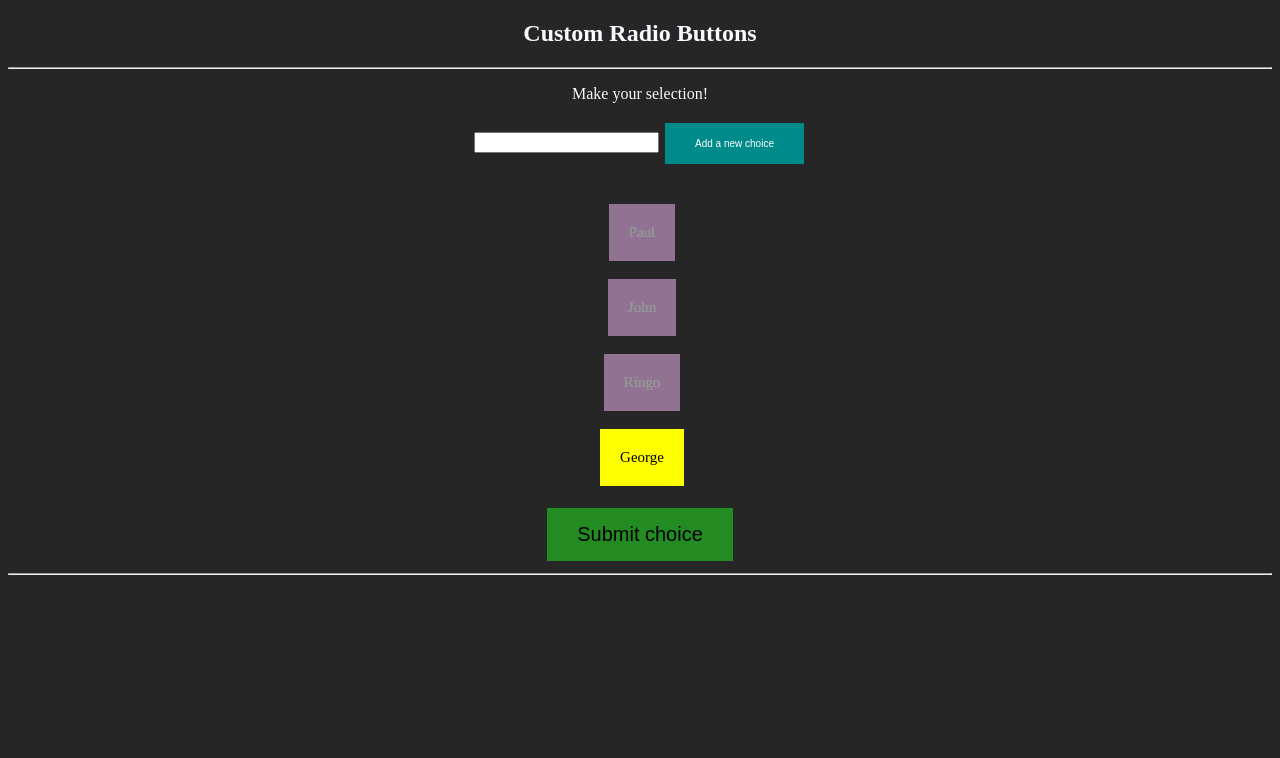
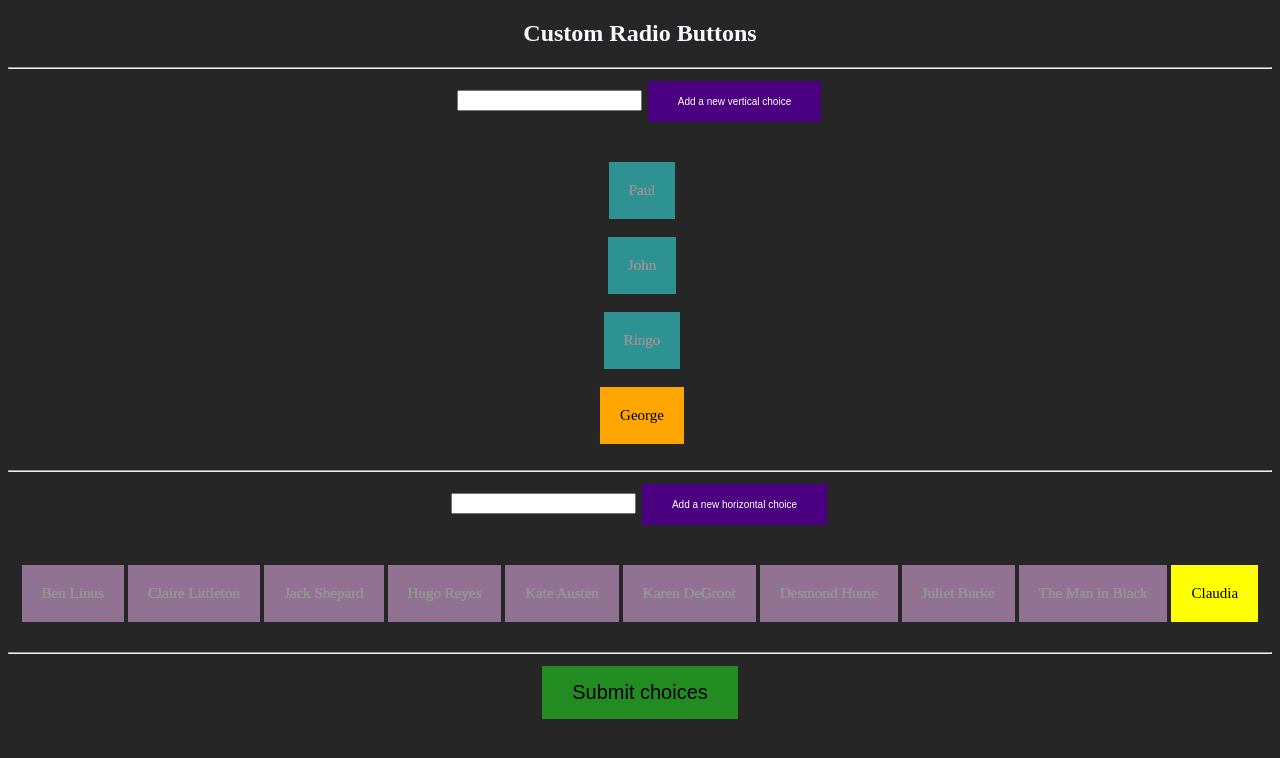
Before and after one commit to PetNamedEr/Flask-dynamic-custom-styled-radiobuttons, a Flask app: page / in a window 1280 px wide. Shown: the top 758 px of the page. Run offline with Flask 2, Linux system fonts and the light colour scheme.

Commit message:
Added horizontal buttons too

```diff
--- a/app.py
+++ b/app.py
@@ -12,18 +12,28 @@ class RadioFieldForm(Form):
             self.value.choices.append((i,choice))
             i += 1
 
-customRadioFieldChoices = ["Paul","John","Ringo","George"]
+customRadioFieldChoicesVertical = ["Paul","John","Ringo","George"]
+customRadioFieldChoicesHorizontal = ["Ben Linus","Claire Littleton","Jack Shepard","Hugo Reyes","Kate Austen","Karen DeGroot",\
+                            "Desmond Hume","Juliet Burke","The Man in Black","Claudia"]
 
 @app.route('/', methods=['GET', 'POST'])
 def index():
-    form = RadioFieldForm(request.form)
+    horizontalForm = RadioFieldForm(request.form)
+    verticalForm = RadioFieldForm(request.form)
     if request.method == 'GET':
-        form.setChoices(customRadioFieldChoices)
-        return render_template('CustomRadioButtons.html',form=form)
+        horizontalForm.setChoices(customRadioFieldChoicesHorizontal)
+        verticalForm.setChoices(customRadioFieldChoicesVertical)
+        return render_template('CustomRadioButtons.html',horizontalForm=horizontalForm,verticalForm=verticalForm)
     if request.method == 'POST':
-        return render_template('Results.html',result=request.form['chosenValue'])
+        return render_template('Results.html',horizontalResult=request.form['chosenValueHorizontal'],
+                                verticalResult=request.form['chosenValueVertical'])
 
-@app.route('/addNewRadioFieldChoice', methods=['GET', 'POST'])
-def addCustomRadioFieldChoice():
-    customRadioFieldChoices.append(request.form['newChoice'])
+@app.route('/addNewRadioFieldChoiceHorizontal', methods=['GET', 'POST'])
+def addNewRadioFieldChoiceHorizontal():
+    customRadioFieldChoicesHorizontal.append(request.form['newChoiceHorizontal'])
     return redirect('/')
+
+@app.route('/addNewRadioFieldChoiceVertical', methods=['GET', 'POST'])
+def addNewRadioFieldChoiceVertical():
+    customRadioFieldChoicesVertical.append(request.form['newChoiceVertical'])
+    return redirect('/')
--- /dev/null
+++ b/static/css/Common.css
@@ -0,0 +1,14 @@
+body {
+  background-color: #262626;
+  color: ghostwhite;
+  text-align: center;
+  font-family: "Bauhaus 93"
+}
+
+.resultText {
+  background-color: deeppink;
+  color: ghostwhite;
+  font-size: 30px;
+  font-family: "Brush Script MT";
+  padding: 15px 30px;
+}
--- /dev/null
+++ b/static/css/HorizontalRadioButtons.css
@@ -0,0 +1,44 @@
+.cc-selectorVertical input{
+  margin:0;padding:0;
+  -webkit-appearance:none;
+     -moz-appearance:none;
+          appearance:none;
+}
+
+.myRadioButtonVertical{
+  font-size: 15px;
+  background-color: dodgerblue;
+  color: white;
+  padding: 20px;
+}
+
+.cc-selectorVertical input:active +.myRadioButtonVertical-cc{
+  background-color:blueviolet;
+  opacity: .9;}
+
+.cc-selectorVertical input:checked +.myRadioButtonVertical-cc{
+  background-color: orange;
+  color: black;
+    -webkit-filter: none;
+       -moz-filter: none;
+            filter: none;
+}
+
+.myRadioButtonVertical-cc {
+  cursor:pointer;
+  background-size:contain;
+  background-repeat:no-repeat;
+  display:inline-block;
+  -webkit-transition: all 100ms ease-in;
+     -moz-transition: all 100ms ease-in;
+          transition: all 100ms ease-in;
+  -webkit-filter: brightness(1.8) opacity(.5);
+     -moz-filter: brightness(1.8) opacity(.5);
+          filter: brightness(1.8) opacity(.5);
+}
+
+.myRadioButtonVertical-cc:hover{
+  -webkit-filter: brightness(1.2) grayscale(.5) opacity(.7);
+     -moz-filter: brightness(1.2) grayscale(.5) opacity(.7);
+          filter: brightness(1.2) grayscale(.5) opacity(.7);
+}
--- /dev/null
+++ b/static/css/SubmitAndNewChoiceButtons.css
@@ -0,0 +1,38 @@
+.button {
+    border: none;
+    color: white;
+    padding: 15px 30px;
+    text-align: center;
+    text-decoration: none;
+    display: inline-block;
+    margin: 4px 2px;
+    -webkit-transition-duration: 0.6s;
+    transition-duration: 0.6s;
+    cursor: pointer;
+}
+
+.submitButton {
+    background-color: forestgreen;
+    color: black;
+    border: 2px gray;
+    font-size: 20px;
+}
+
+.submitButton:hover {
+    background-color: lawngreen;
+    color: white;
+    font-size: 30px;
+}
+
+.newChoiceButton {
+    background-color: indigo;
+    color: white;
+    border: 2px gray;
+    font-size: 10px;
+
+  }
+.newChoiceButton:hover {
+    background-color: blue;
+    color: black;
+    font-size: 20px;
+}
--- /dev/null
+++ b/static/css/VerticalRadioButtons.css
@@ -0,0 +1,54 @@
+.cc-selectorHorizontal {
+  display: inline-block;
+  text-align: center;
+}
+
+.cc-selectorHorizontal input {
+  float: left;
+  margin:0;padding:0;
+  -webkit-appearance:none;
+      -moz-appearance:none;
+           appearance:none;
+}
+
+.myHorizontalRadioButton {
+  font-size: 15px;
+  background-color: hotpink;
+  padding: 20px;
+}
+
+
+.cc-selectorHorizontal input:active +.myRadioButtonHorizontal-cc {
+  background-color:blueviolet;
+  opacity: .9;
+}
+
+
+.cc-selectorHorizontal input:checked +.myHorizontalRadioButton-cc {
+  background-color: yellow;
+  color: black;
+   -webkit-filter: none;
+      -moz-filter: none;
+           filter: none;
+}
+
+.myHorizontalRadioButton-cc {
+  float: left;
+  cursor:pointer;
+  background-size:contain;
+  background-repeat:no-repeat;
+  display:block;
+  color: ghostwhite;
+  -webkit-transition: all 100ms ease-in;
+     -moz-transition: all 100ms ease-in;
+          transition: all 100ms ease-in;
+  -webkit-filter: brightness(1.8) opacity(.5);
+     -moz-filter: brightness(1.8) opacity(.5);
+          filter: brightness(1.8) opacity(.5);
+}
+
+.myHorizontalRadioButton-cc:hover{
+  -webkit-filter: brightness(1.2) grayscale(.5) opacity(.7);
+     -moz-filter: brightness(1.2) grayscale(.5) opacity(.7);
+          filter: brightness(1.2) grayscale(.5) opacity(.7);
+}
--- a/static/script/CustomRadioButtons.js
+++ b/static/script/CustomRadioButtons.js
@@ -1,13 +1,24 @@
 function setInitValueOnPageLoad()
 {
-  var radioButtonChoices = document.getElementsByName('usersChoice');
-  radioButtonChoices[radioButtonChoices.length - 1].checked = 1;
+  var radioButtonChoicesHorizontal = document.getElementsByName('usersChoiceHorizontal');
+  radioButtonChoicesHorizontal[radioButtonChoicesHorizontal.length - 1].checked = 1;
 
-  setAnswerValue(radioButtonChoices.length - 1)
+  setAnswerValueHorizontal(radioButtonChoicesHorizontal.length - 1)
+
+  var radioButtonChoicesVertical = document.getElementsByName('usersChoiceVertical');
+  radioButtonChoicesVertical[radioButtonChoicesVertical.length - 1].checked = 1;
+
+  setAnswerValueVertical(radioButtonChoicesVertical.length - 1)
 }
 
-function setAnswerValue(userSelectedRadioButtonIndex)
+function setAnswerValueHorizontal(userSelectedRadioButtonIndex)
 {
-  var radioButtonChoices = document.getElementsByName('usersChoice');
-  document.getElementById('chosenValue').value = radioButtonChoices[userSelectedRadioButtonIndex].value;
+  var radioButtonChoices = document.getElementsByName('usersChoiceHorizontal');
+  document.getElementById('chosenValueHorizontal').value = radioButtonChoices[userSelectedRadioButtonIndex].value;
 }
+
+function setAnswerValueVertical(userSelectedRadioButtonIndex)
+{
+  var radioButtonChoices = document.getElementsByName('usersChoiceVertical');
+  document.getElementById('chosenValueVertical').value = radioButtonChoices[userSelectedRadioButtonIndex].value;
+}
--- a/templates/CustomRadioButtons.html
+++ b/templates/CustomRadioButtons.html
@@ -2,24 +2,23 @@
   <head>
       <title>Custom Radio Buttons</title>
       <meta name="viewport" content="width=device-width, initial-scale=1.0">
-      <link rel="stylesheet" type="text/css" href="{{ url_for('static',filename='css/CustomRadioButtons.css') }}">
+
+      <link rel="stylesheet" type="text/css" href="{{ url_for('static',filename='css/VerticalRadioButtons.css') }}">
+      <link rel="stylesheet" type="text/css" href="{{ url_for('static',filename='css/HorizontalRadioButtons.css') }}">
+      <link rel="stylesheet" type="text/css" href="{{ url_for('static',filename='css/SubmitAndNewChoiceButtons.css') }}">
+      <link rel="stylesheet" type="text/css" href="{{ url_for('static',filename='css/Common.css') }}">
 
       <script src="{{ url_for('static',filename='script/CustomRadioButtons.js') }}"></script>
-      <link rel="stylesheet" type="text/css" href="css/CustomRadioButtons.css">
   </head>
 
   <body onload="setInitValueOnPageLoad()">
-    <div class="container">
     <h2>Custom Radio Buttons</h2>
-
     <hr>
 
-      <p>Make your selection!</p>
-
     <!--- adding of new choices. --->
-      <form action="/addNewRadioFieldChoice" method="post">
-        <input id='newChoice' name='newChoice'>
-        <button type="submit" class="button newChoiceButton">Add a new choice</button>
+    <form action="/addNewRadioFieldChoiceVertical" method="post">
+      <input id='newChoiceVertical' name='newChoiceVertical'>
+      <button type="submit" class="button newChoiceButton">Add a new vertical choice</button>
     </form>
 
     <br><br>
@@ -27,27 +26,53 @@
     <form action="/" method=post>
         <!--- Looping the radio field values and makin
               the radio fields: --->
-          {% for choice in form.value.choices %}
-            <div class="cc-selector">
+        {% for verticalChoice in verticalForm.value.choices %}
+          <div class="cc-selectorVertical">
             <!--- ids for different radio button choices must not be identical.
                   This is solved by adding the radio button choices index to the id --->
-              <input id="myRadioButton{{ choice[0] }}" type="radio" name="usersChoice" value="{{ choice[1] }}" onclick="setAnswerValue({{ choice[0] }})" />
-    	        <label class="myRadioButton-cc myRadioButton"for="myRadioButton{{ choice[0] }}">{{ choice[1] }}</label>
+            <input id="myRadioButtonVertical{{ verticalChoice[0] }}"
+            type="radio"
+            name="usersChoiceVertical"
+            value="{{ verticalChoice[1] }}"
+            onclick="setAnswerValueVertical({{ verticalChoice[0] }})" />
+  	        <label class="myRadioButtonVertical-cc myRadioButtonVertical"for="myRadioButtonVertical{{ verticalChoice[0] }}">{{ verticalChoice[1] }}</label>
+
             <br><br>
           </div>
         {% endfor %}
+    </form>
+    <hr>
 
-          <!--- At setAnswerValue-function, the program sets value to this hidden field.
-                The value of this hidden field is sent with post --->
-          <input type="hidden" id='chosenValue' name='chosenValue' value="No choice">
+    <!--- adding of new choices. --->
+    <form action="/addNewRadioFieldChoiceHorizontal" method="post">
+      <input id='newChoiceHorizontal' name='newChoiceHorizontal'>
+      <button type="submit" class="button newChoiceButton">Add a new horizontal choice</button>
+    </form>
+
+    <br><br>
+
+    <form action="/" method=post>
+      {% for horizontalChoice in horizontalForm.value.choices %}
+        <div class="cc-selectorHorizontal">
+          <input id="myHorizontalRadioButton{{ horizontalChoice[0] }}"
+          type="radio"
+          name="usersChoiceHorizontal"
+          value="{{ horizontalChoice[1] }}"
+          onclick="setAnswerValueHorizontal({{ horizontalChoice[0] }})" />
+	        <label class="myHorizontalRadioButton-cc myHorizontalRadioButton"for="myHorizontalRadioButton{{ horizontalChoice[0] }}">{{ horizontalChoice[1] }}</label>
+        </div>
+      {% endfor %}
+
+      <br><br>
+      <hr>
+
+      <!--- At js-functions the program sets value to these hidden fields.
+            The values of the fields are sent with post --->
+      <input type="hidden" id='chosenValueVertical' name='chosenValueVertical' value="No choice">
+      <input type="hidden" id='chosenValueHorizontal' name='chosenValueHorizontal' value="No choice">
 
       <!--- Post the form: --->
-          <button type="submit" class="button submitButton">Submit choice</button>
-
-          <hr>
+      <button type="submit" class="button submitButton">Submit choices</button>
     </form>
-
-    </div>
   </body>
-
 </html>
```
Also changed, not shown: templates/Results.html (+7 -2 lines). Lines whose indentation alone changed are shown as unchanged.
